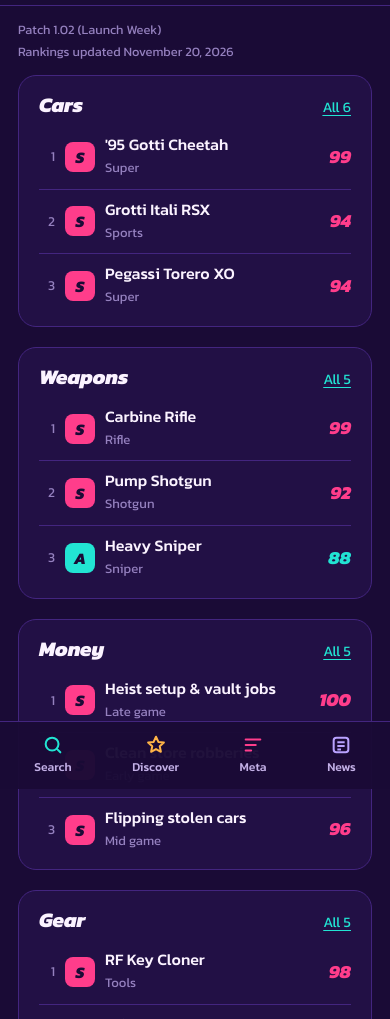
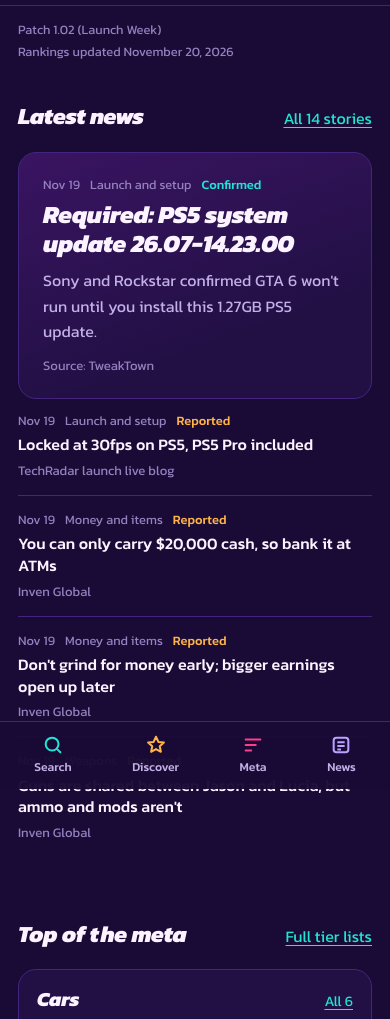
Before and after one commit to lowenbaum/gta6-meta-center, a plain HTML site: page index.html in a window 390 px wide. Shown: the part 55-1074 px from the top of the page. Drawn offline with Linux system fonts and the light colour scheme; no server answers.

Commit message:
Home: lead with latest news, then the meta
- Latest news is the first section: a lead story card plus six headlines (four on phones)
- Top of the meta follows as four category columns (two on tablets, stacked top 3 on phones)

Co-Authored-By: Claude Opus 5.5 <noreply@anthropic.com>
Claude-Session: https://claude.ai/code/session_015NkvdhFV1mbFfdYqyRcvvk

```diff
--- a/index.html
+++ b/index.html
@@ -102,33 +102,34 @@ p { margin: 0 0 1em; }
 .pillars svg { display: none; }
 
 /* ---------- Home ---------- */
-.status-row { display: flex; flex-wrap: wrap; justify-content: space-between; gap: 2px 16px; padding-top: 22px; padding-bottom: 18px; font-size: .88rem; color: var(--haze-2); }
-.home-top { display: grid; grid-template-columns: minmax(0, 1fr) 340px; gap: 32px; align-items: start; }
-.cats { display: grid; grid-template-columns: 1fr 1fr; gap: 20px; }
-.cat { background: var(--night-2); border: 1px solid var(--line); border-radius: var(--r-lg); padding: 18px 20px 8px; }
+.status-row { display: flex; flex-wrap: wrap; justify-content: space-between; gap: 2px 16px; padding-top: 22px; padding-bottom: 0; font-size: .88rem; color: var(--haze-2); }
+.hnews { display: grid; grid-template-columns: minmax(0, 1.25fr) minmax(0, 1fr) minmax(0, 1fr); gap: 0 32px; }
+.lead { grid-row: span 3; padding: 22px 24px; border-radius: var(--r-lg); background: linear-gradient(160deg, #3a1462, var(--night-2) 70%); border: 1px solid var(--line); display: flex; flex-direction: column; }
+.lead .src { margin-top: auto; }
+.lead h3 { font-size: 1.55rem; font-style: italic; font-weight: 800; margin: 6px 0 10px; line-height: 1.15; }
+.lead h3 a, .feed a { color: var(--foam); text-decoration: none; }
+.lead h3 a:hover, .feed a:hover { color: var(--aqua); }
+.lead p { color: var(--haze); margin: 0 0 10px; }
+.nk { display: flex; gap: 10px; font-size: .8rem; color: var(--haze-2); }
+.feed { padding: 14px 0; border-top: 1px solid var(--line); }
+.hnews > .feed:nth-child(2), .hnews > .feed:nth-child(3) { border-top: 0; padding-top: 4px; }
+.feed a { display: block; font-weight: 500; line-height: 1.35; margin-top: 3px; }
+.src { font-size: .82rem; color: var(--haze-2); margin-top: 4px; }
+.cats { display: grid; grid-template-columns: repeat(4, 1fr); gap: 20px; }
+.cat { background: var(--night-2); border: 1px solid var(--line); border-radius: var(--r-lg); padding: 18px 18px 8px; }
 .cat-h { display: flex; justify-content: space-between; align-items: baseline; gap: 12px; margin-bottom: 6px; }
-.cat-h h2 { font-size: 1.3rem; }
-.cat-h h2 a { color: var(--foam); text-decoration: none; }
-.cat-h h2 a:hover { color: var(--flamingo); }
+.cat-h h3 { font: italic 800 1.25rem/1.1 var(--display); }
+.cat-h h3 a { color: var(--foam); text-decoration: none; }
+.cat-h h3 a:hover { color: var(--flamingo); }
 .cat-h > a { font-size: .9rem; }
 .mrows { list-style: none; margin: 0; padding: 0; }
-.mrows a { display: grid; grid-template-columns: 16px 30px minmax(0, 1fr) auto; gap: 10px; align-items: center; padding: 9px 0; border-top: 1px solid var(--line); color: var(--foam); text-decoration: none; }
+.mrows a { display: grid; grid-template-columns: 30px minmax(0, 1fr) auto; gap: 10px; align-items: center; padding: 9px 0; border-top: 1px solid var(--line); color: var(--foam); text-decoration: none; }
 .mrows li:first-child a { border-top: 0; }
-.mrows .n { color: var(--haze-2); font-size: .85rem; text-align: right; }
 .mrows b { display: block; font-weight: 500; line-height: 1.25; }
 .mrows small { color: var(--haze-2); font-size: .82rem; }
-.mrows .sc { font: italic 800 1.15rem/1 var(--display); color: var(--t); }
+.mrows .sc { font: italic 800 1.1rem/1 var(--display); color: var(--t); }
 .mrows .sc.thin { color: var(--haze-2); font-size: .9rem; font-style: normal; font-weight: 400; }
 .mrows a:hover b { color: var(--flamingo); }
-.rail { position: sticky; top: 92px; }
-.rail .cat-h { margin-bottom: 4px; }
-.feed { list-style: none; padding: 0; margin: 0; }
-.feed li { padding: 12px 0; border-top: 1px solid var(--line); }
-.feed li:first-child { border-top: 0; padding-top: 6px; }
-.feed .nk { display: flex; gap: 10px; font-size: .8rem; color: var(--haze-2); margin-bottom: 3px; }
-.feed a { color: var(--foam); text-decoration: none; font-weight: 500; line-height: 1.35; }
-.feed a:hover { color: var(--aqua); }
-.feed .src { font-size: .82rem; color: var(--haze-2); margin-top: 3px; }
 .lists.three { grid-template-columns: repeat(3, 1fr); }
 .lists.three .lcard { grid-column: auto; }
 
@@ -309,8 +310,10 @@ pre.codeout { white-space: pre-wrap; font-size: .85rem; color: var(--haze); max-
 @media (max-width: 1020px) {
   .meta-lay, .sres { grid-template-columns: 1fr; }
   .detail, .side { position: static; }
-  .home-top { grid-template-columns: 1fr; }
-  .rail { position: static; }
+  .hnews { grid-template-columns: 1fr 1fr; }
+  .lead { grid-column: span 2; grid-row: auto; margin-bottom: 8px; }
+  .hnews > .feed:nth-child(3) { border-top: 1px solid var(--line); padding-top: 14px; }
+  .cats { grid-template-columns: 1fr 1fr; }
   .lists.three { grid-template-columns: 1fr 1fr; }
   .lists { grid-template-columns: repeat(2, 1fr); }
   .lcard, .lcard.big { grid-column: span 1; grid-row: auto; }
@@ -328,11 +331,15 @@ pre.codeout { white-space: pre-wrap; font-size: .85rem; color: var(--haze); max-
   .pillars a i { display: none; }
   .pillars svg { display: block; width: 22px; height: 22px; color: var(--c); }
   .pillars a[aria-current="page"] { background: var(--dusk); }
-  .mrows li:nth-child(n+4) { display: none; } /* top 3 on phones keeps news within reach */
+  .mrows li:nth-child(n+4) { display: none; }
   .wordmark { font-size: 1.45rem; }
   .status-row { padding-top: 14px; padding-bottom: 12px; font-size: .8rem; }
   .hsearch input { padding-left: 40px; padding-right: 14px; }
   .hsearch .ico { left: 14px; }
+  .hnews { grid-template-columns: 1fr; }
+  .lead { grid-column: auto; }
+  .hnews > .feed:nth-child(n+6) { display: none; }
+  .hnews > .feed:nth-child(2) { border-top: 0; }
   .cats, .lists.three, .news, .tips, .posts, .lists, .sync-grid { grid-template-columns: 1fr; }
   .lcard.big { grid-column: auto; }
   .trow { grid-template-columns: 54px 1fr; min-height: 76px; }
@@ -692,36 +699,42 @@ function renderHome() {
   status.append(el("span", "", DATA.meta.patch || ""), el("span", "", "Rankings updated " + fmtDate(DATA.meta.updated)));
   v.append(status);
 
-  // Above the fold: the meta on the left, news on the right
-  const top = el("div", "wrap home-top"), cats = el("div", "cats");
+  // News first
+  const nl = news();
+  if (nl.length) {
+    const [sn, wn] = sectionBlock("Latest news", ["#news", "All " + nl.length + " stories"]);
+    sn.style.paddingTop = "28px";
+    const g = el("div", "hnews");
+    const kick = (n) => { const k = el("div", "nk"); k.append(el("span", "", shortDate(n.added)), el("span", "", NEWS_CATS[n.cat] || "")); if (n.status) k.append(el("span", "status " + n.status, n.status[0].toUpperCase() + n.status.slice(1))); return k; };
+    const title = (n) => { const u = safeUrl(n.url); return u ? ext(u, n.title) : el("span", "", n.title); };
+    const [first, ...rest] = nl;
+    const lead = el("article", "lead"), h = el("h3");
+    h.append(title(first)); lead.append(kick(first), h);
+    if (first.body) lead.append(el("p", "", first.body));
+    if (first.source) lead.append(el("div", "src", "Source: " + first.source));
+    g.append(lead);
+    rest.slice(0, 6).forEach(n => { const f = el("article", "feed"); f.append(kick(n), title(n)); if (n.source) f.append(el("div", "src", n.source)); g.append(f); });
+    wn.append(g); v.append(sn);
+  }
+
+  // Then the meta
+  const [sm, wm] = sectionBlock("Top of the meta", ["#meta", "Full tier lists"]);
+  const cats = el("div", "cats");
   for (const c of Object.keys(CATS)) {
-    const box = el("section", "cat"), h = el("div", "cat-h"), h2 = el("h2");
-    h2.append(link("#meta/" + c, "", CATS[c].tab));
-    h.append(h2, link("#meta/" + c, "", "All " + items(c).length));
+    const box = el("section", "cat"), hh = el("div", "cat-h"), h3 = el("h3");
+    h3.append(link("#meta/" + c, "", CATS[c].tab));
+    hh.append(h3, link("#meta/" + c, "", "All " + items(c).length));
     const ol = el("ol", "mrows");
-    ranked(c).slice(0, 5).forEach((x, n) => {
+    ranked(c).slice(0, 5).forEach(x => {
       const sc = combined(x), t = tierOf(sc), li = el("li"), a = link("#meta/" + c + "/" + x.id);
       a.style.setProperty("--t", tierVar(t));
       const nm = el("span"); nm.append(el("b", "", x.name), el("small", "", x.type || ""));
-      a.append(el("span", "n", String(n + 1)), tierBox(t, "xs"), nm, el("span", "sc" + (sc == null ? " thin" : ""), sc == null ? "New" : String(sc)));
+      a.append(tierBox(t, "xs"), nm, el("span", "sc" + (sc == null ? " thin" : ""), sc == null ? "New" : String(sc)));
       li.append(a); ol.append(li);
     });
-    box.append(h, ol); cats.append(box);
+    box.append(hh, ol); cats.append(box);
   }
-  const rail = el("aside", "rail"), rh = el("div", "cat-h");
-  rh.append(el("h2", "", "Latest news"), link("#news", "", "All " + news().length));
-  const feed = el("ul", "feed");
-  news().slice(0, 7).forEach(n => {
-    const li = el("li"), k = el("div", "nk");
-    k.append(el("span", "", shortDate(n.added)));
-    if (n.status) k.append(el("span", "status " + n.status, n.status[0].toUpperCase() + n.status.slice(1)));
-    const u = safeUrl(n.url);
-    li.append(k, u ? ext(u, n.title) : el("span", "", n.title));
-    if (n.source) li.append(el("div", "src", n.source));
-    feed.append(li);
-  });
-  rail.append(rh, feed);
-  top.append(cats, rail); v.append(top);
+  wm.append(cats); v.append(sm);
 
   if (LISTS.length) {
     const [s, w] = sectionBlock("What to do next", ["#discover", "All lists"]);
```
